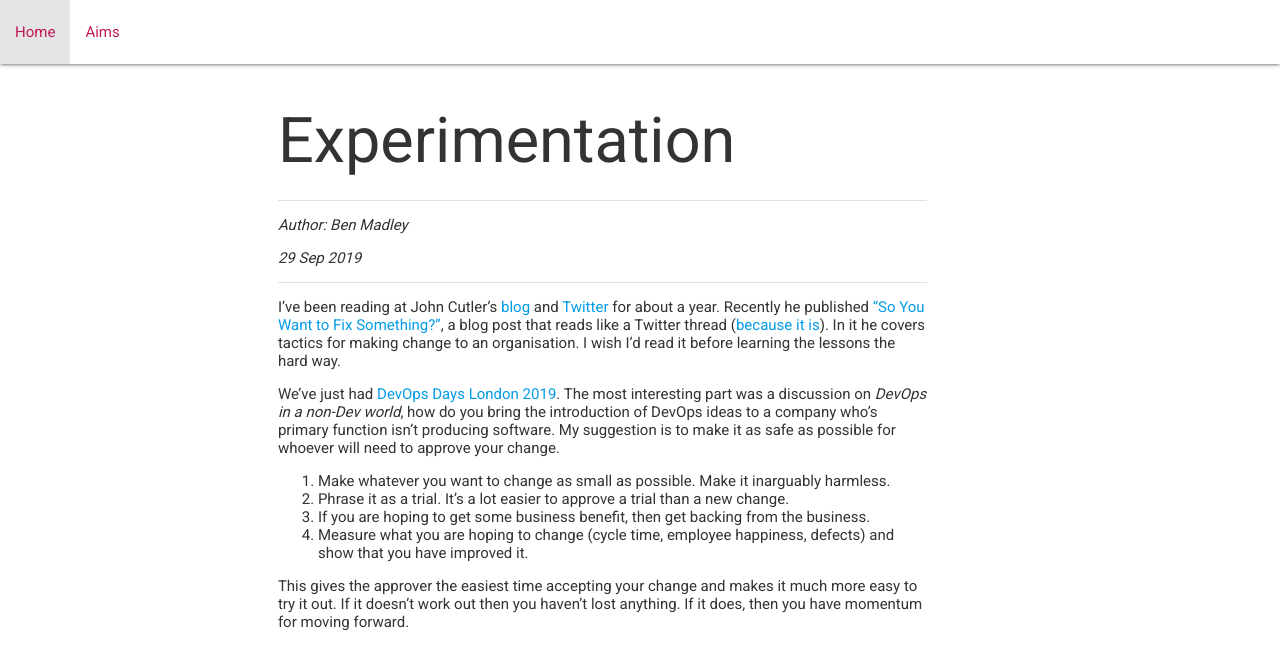
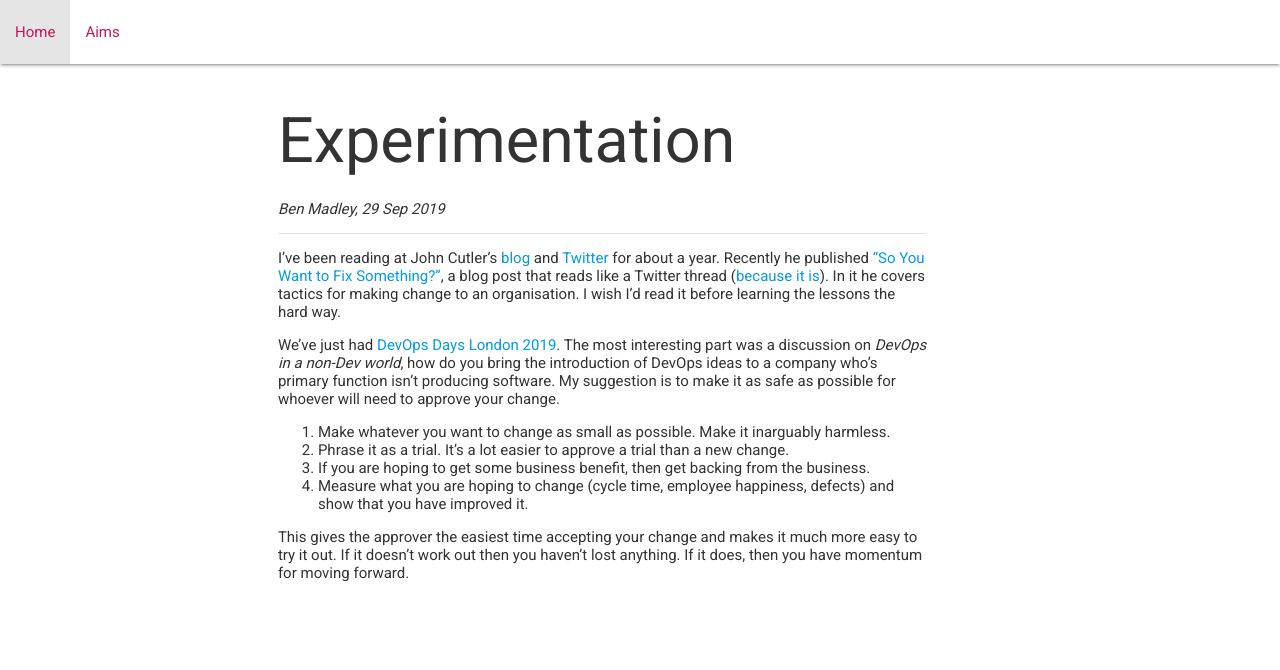
Before and after one commit to FleaRex/PersonalBlog, a Jekyll site: the page built from _posts/2019-09-29-expermimentation.md, in a window 1280 px wide. Shown: the top 670 px of the page. Built offline with Jekyll 4.4.1, drawn with Linux system fonts in a browser that asks for light colours.

Commit message:
Rearrange post info.

```diff
--- a/_layouts/post.html
+++ b/_layouts/post.html
@@ -3,14 +3,8 @@ layout: default
 ---
 <h1>{{ page.title }}</h1>
 
-<div class="divider"></div>
-
 <p class="author">
-  Author: {{ page.author }}
-</p>
-
-<p class="date">
-  {{ page.date | date_to_string }}
+  {{ page.author }}, {{ page.date | date_to_string }}
 </p>
 
 <div class="divider"></div>
--- a/_sass/main.scss
+++ b/_sass/main.scss
@@ -30,10 +30,6 @@ body {
   box-shadow: 3px 5px $primary-color;
 }
 
-.date {
-  font-style: italic;
-}
-
 .author {
   font-style: italic;
 }
```
